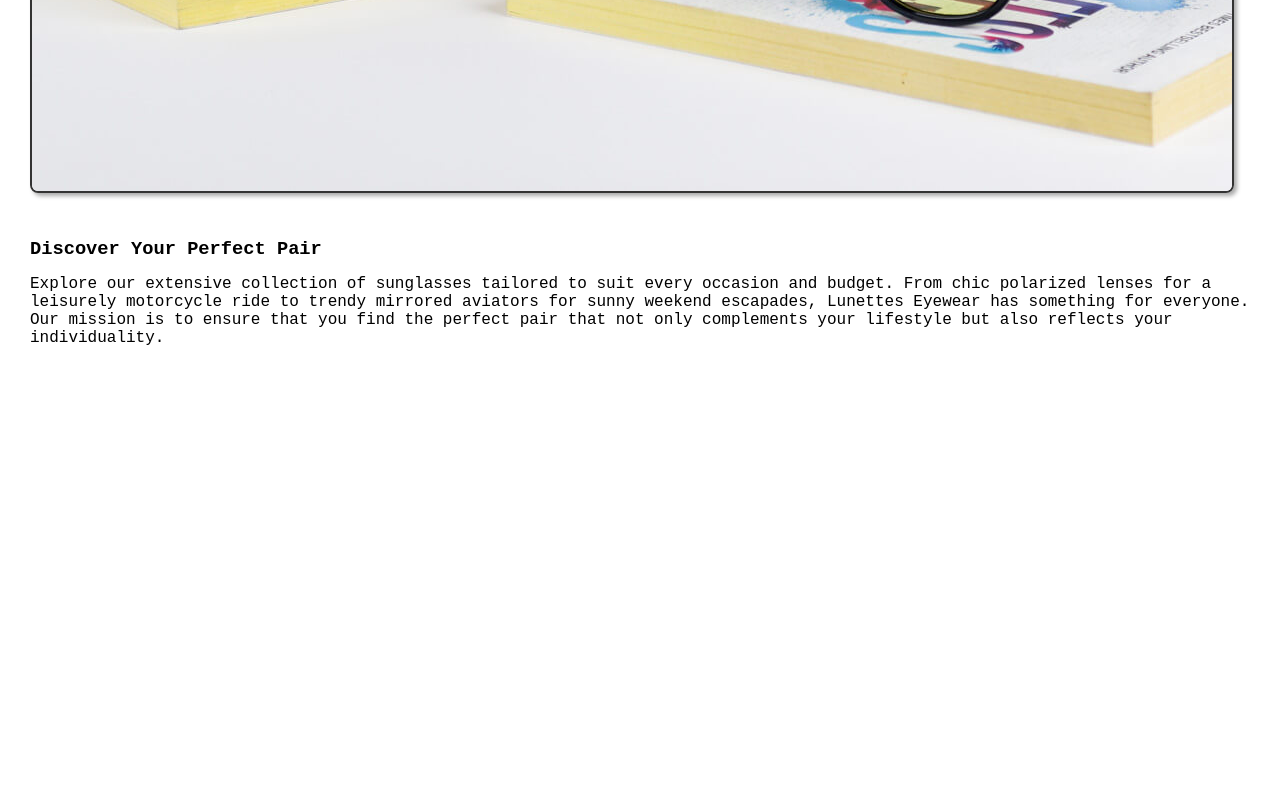
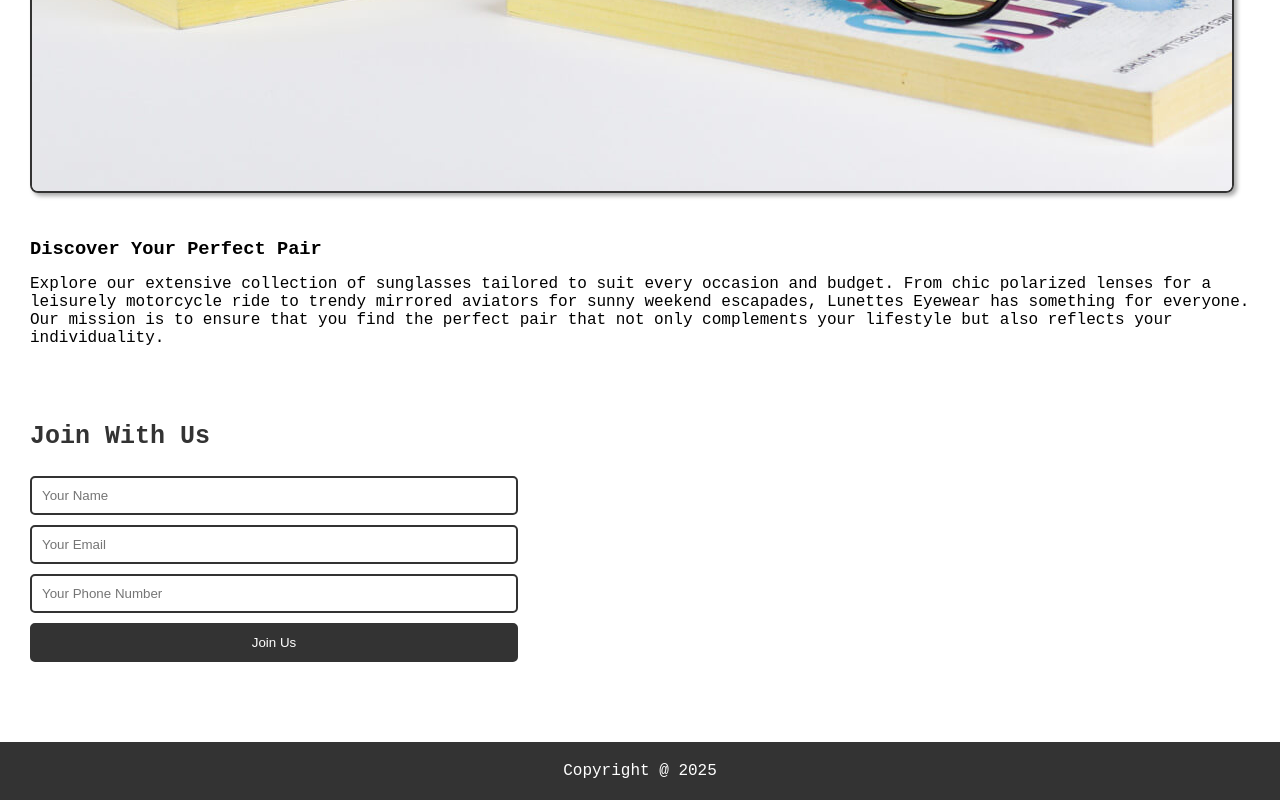
Before and after one commit to borhansiddque/simple-web-page, a plain HTML site: page index.html in a window 1280 px wide. Shown: the part 2340-3140 px from the top of the page. Before the commit the page ends 2732 px from the top, so only its background shows below. Drawn offline with Linux system fonts and the light colour scheme.

Commit message:
Added Join us Section & footer Section

```diff
--- a/index.html
+++ b/index.html
@@ -44,5 +44,19 @@
             <p class="about-para">Explore our extensive collection of sunglasses tailored to suit every occasion and budget. From chic polarized lenses for a leisurely motorcycle ride to trendy mirrored aviators for sunny weekend escapades, Lunettes Eyewear has something for everyone. Our mission is to ensure that you find the perfect pair that not only complements your lifestyle but also reflects your individuality.</p>
         </div>
     </section>
+
+    <section class="join-us">
+        <h3 class="join-us-title">Join With Us</h3>
+        <form action="">
+            <input type="text" name="" id="" placeholder="Your Name">
+            <input type="email" name="" id="" placeholder="Your Email">
+            <input type="tel" name="" id="" placeholder="Your Phone Number">
+            <input type="submit" value="Join Us">
+        </form>
+    </section>
+
+    <footer>
+        <p>Copyright @ 2025</p>
+    </footer>
 </body>
 </html>
--- a/styles/style.css
+++ b/styles/style.css
@@ -80,3 +80,39 @@ nav {
 .pair-title {
     margin-top: 40px;
 }
+
+/* Join Us Section */
+.join-us {
+    padding: 30px;
+}
+
+.join-us-title {
+    margin-bottom: 25px;
+    color: #333;
+    font-size: 25px;
+}
+
+input {
+    padding: 10px;
+    display: block;
+    outline: none;
+    border: 2px solid #333;
+    border-radius: 5px;
+    margin-top: 10px;
+    width: 40%;
+}
+
+input[type="submit"] {
+    cursor: pointer;
+    background-color: #333;
+    color: #fff;
+}
+
+/* Footer section */
+footer {
+    background-color: #333;
+    color: #fff;
+    padding: 20px 0px;
+    text-align: center;
+    margin-top: 50px;
+}
```
